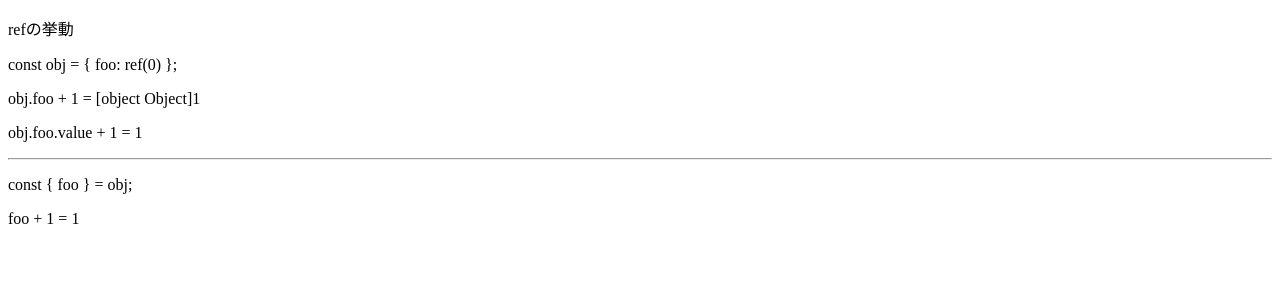
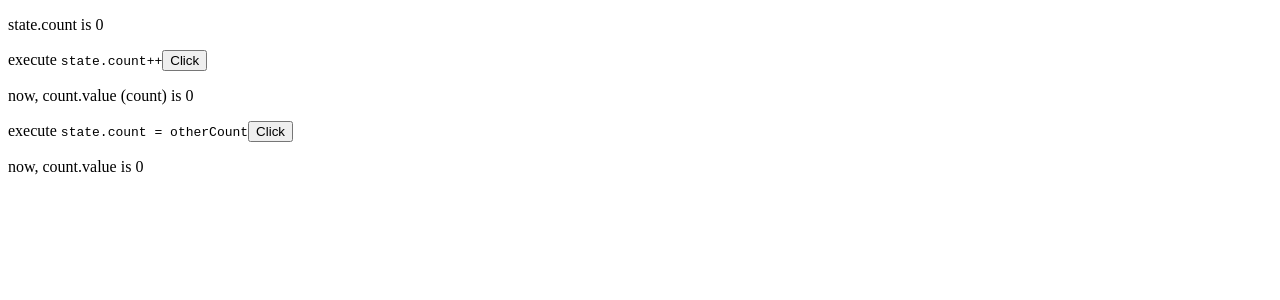
Before and after one commit to 73-hana/vue-docs, a Vue app in the folder samplecode/vue-reactivity/: page / in a window 1280 px wide. Shown: the top 300 px of the page. Built offline with nearby package versions, Linux system fonts and the light colour scheme.

Commit message:
we can wrap ref over reactive()

```diff
--- a/samplecode/vue-reactivity/src/main.js
+++ b/samplecode/vue-reactivity/src/main.js
@@ -1,4 +1,4 @@
 import { createApp } from "vue";
-import Sample from "./reactivitySample10.vue";
+import Sample from "./reactivitySample11.vue";
 
 createApp(Sample).mount("#app");
--- /dev/null
+++ b/samplecode/vue-reactivity/src/reactivitySample11.vue
@@ -0,0 +1,31 @@
+<script setup>
+import { reactive, ref } from "vue";
+
+const count = ref(0);
+const state = reactive({
+  count,
+});
+
+console.log(count.value);
+
+function increment() {
+  state.count++;
+}
+
+function overwriteRef() {
+  const otherCount = ref(5);
+  state.count = otherCount;
+}
+</script>
+
+<template>
+  <p>state.count is {{ state.count }}</p>
+  <p>
+    execute
+    <code>state.count++</code>
+    <button @click="increment">Click</button>
+  </p>
+  <p>now, count.value (count) is {{ count }}</p>
+  <p>execute <code>state.count = otherCount</code><button @click="overwriteRef">Click</button></p>
+  <p>now, count.value is {{ count }}</p>
+</template>
```
Also changed, not shown: 1 other file (tests, documents, lock files or other folders).
